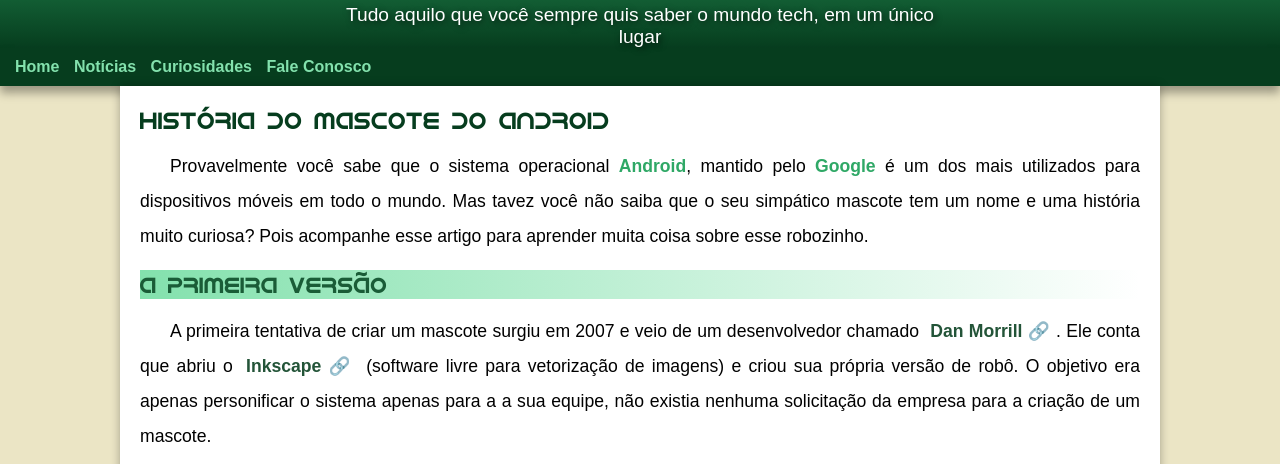
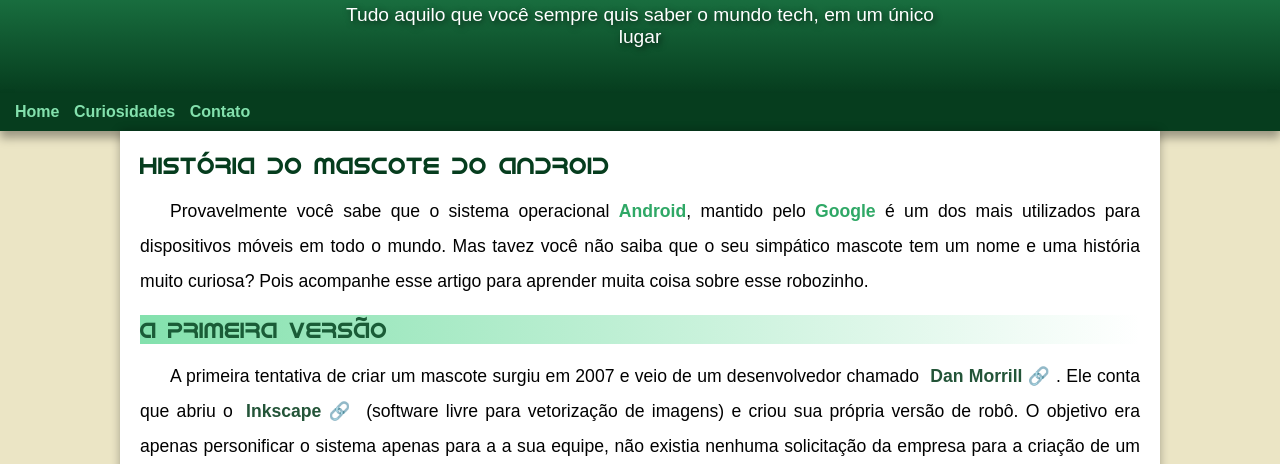
Before and after one commit to vitoremos/projeto-android, a plain HTML site: page index.html in a window 1280 px wide. Shown: the part 113-577 px from the top of the page. Drawn offline with Linux system fonts and the light colour scheme.

Commit message:
Problema de padding resolvido

```diff
--- a/estilo/style.css
+++ b/estilo/style.css
@@ -76,14 +76,14 @@
 header > p {
     font-family: var(--fonte-padrao);
     font-size: 1.2em;
-    margin-bottom: 30px;
+
     max-width: 600px;
     margin: auto;
     padding-left: 10px;
     padding-right: 10px;
     color: white;
     text-shadow: 2px 2px 6px rgba(0, 0, 0, 0.644);
-
+    padding-bottom: 45px;
 }
 
 nav{
--- a/index.html
+++ b/index.html
@@ -14,9 +14,8 @@
     </header>
     <nav>
         <a href="#">Home</a>
-        <a href="#">Notícias</a>
         <a href="#">Curiosidades</a>
-        <a href="#">Fale Conosco</a>
+        <a href="#">Contato</a>
     </nav>
     <main>
         <article>
```
